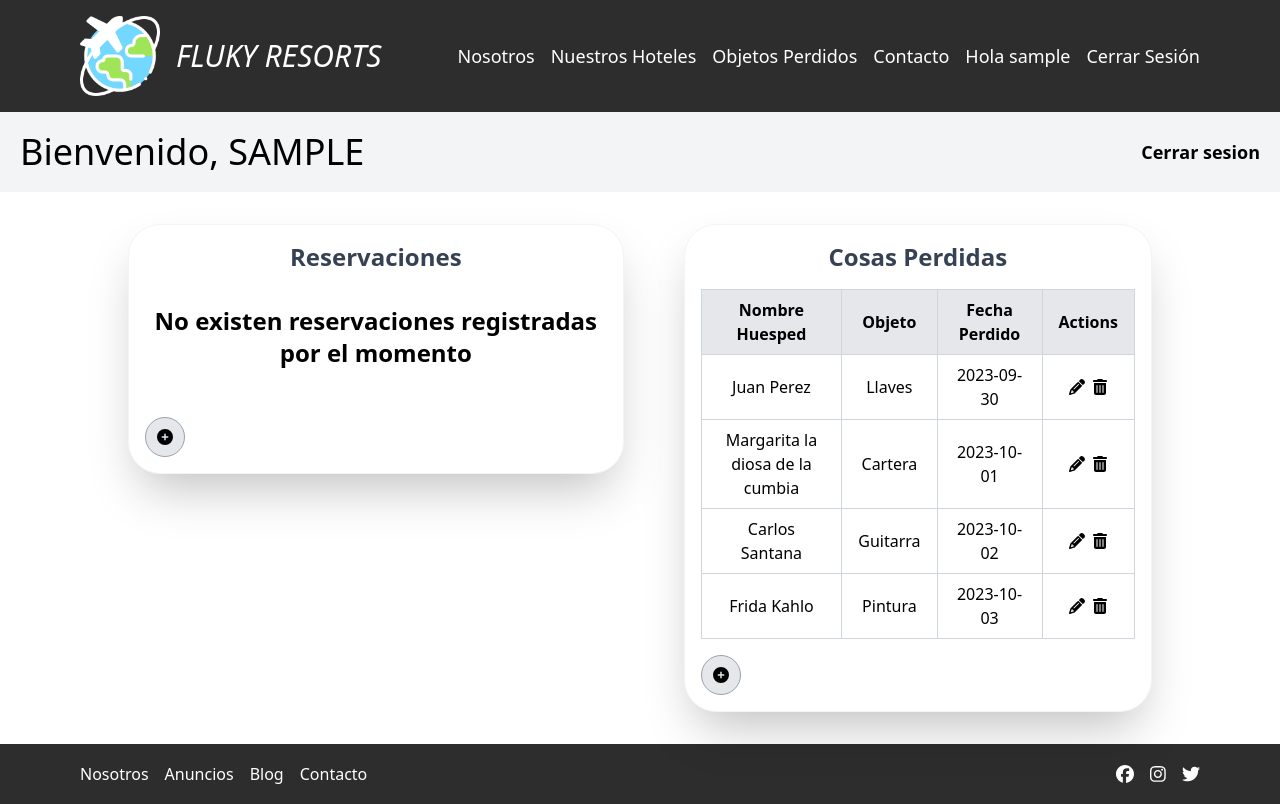
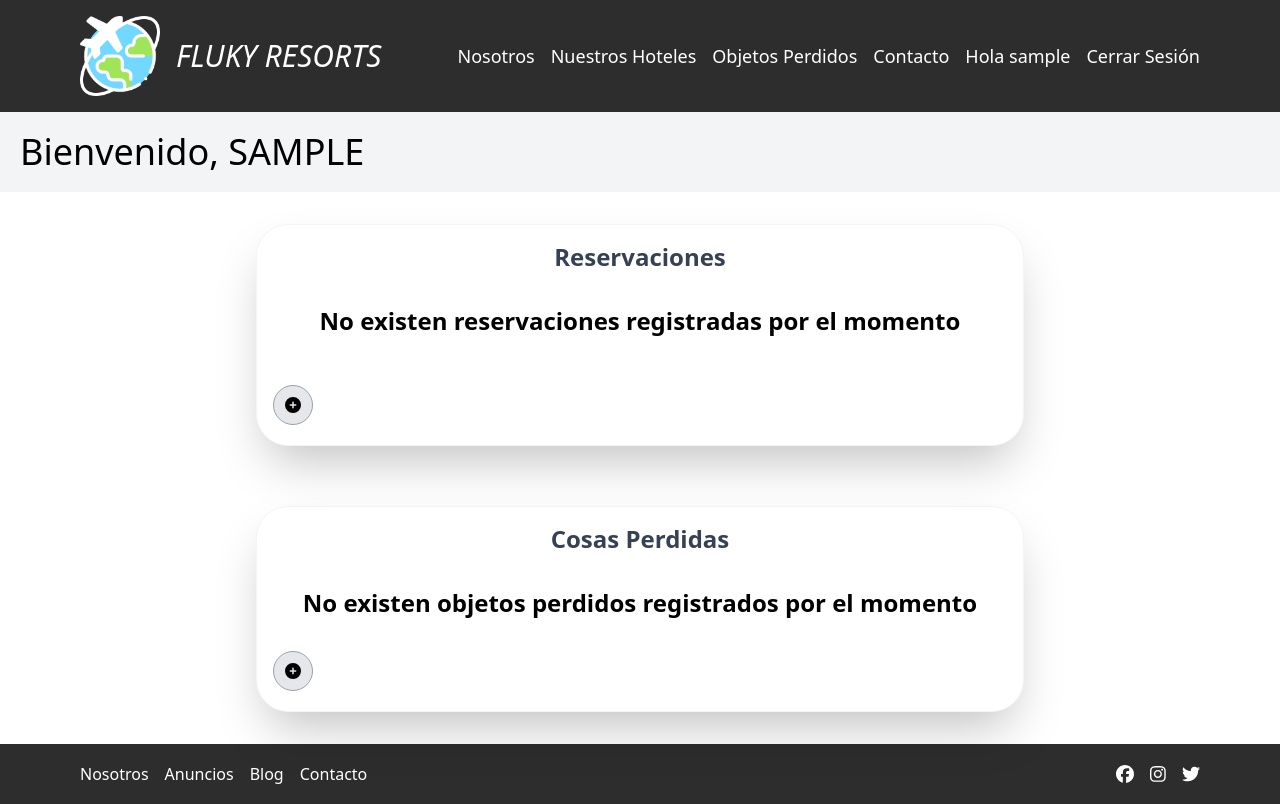
Before and after one commit to DJoztin/MiniProyGina2, an Angular app: page /admin in a window 1280 px wide. Built offline with nearby package versions, Linux system fonts and the light colour scheme; sample sign-in values are in the browser's storage.

Commit message:
SHE's THE TEAR IN MY HEART

```diff
--- a/src/app/components/admin-form-modal/admin-form-modal.component.html
+++ b/src/app/components/admin-form-modal/admin-form-modal.component.html
@@ -6,7 +6,7 @@
   </ng-container>
 
   <ng-container *ngIf="type === 'item'">
-    <!-- <app-objeto-perdido-form [data]="data" (formSubmit)="onSubmit($event)"></app-objeto-perdido-form> -->
+    <app-extravios [title]="title" [data]="data" [isOnAdminPanel]="true" (sendForm)="onSubmit($event)"></app-extravios>
   </ng-container>
 
 </mat-dialog-content>
--- a/src/app/components/admin-form-modal/admin-form-modal.component.ts
+++ b/src/app/components/admin-form-modal/admin-form-modal.component.ts
@@ -5,6 +5,7 @@ import { FormReservacionComponent } from "../form-reservacion/form-reservacion.c
 import { MatNativeDateModule } from '@angular/material/core';
 import { MatDatepickerModule } from '@angular/material/datepicker';
 import { provideNativeDateAdapter } from '@angular/material/core';
+import { ExtraviosComponent } from "../extravios/extravios.component";
 
 @Component({
   selector: 'app-admin-form-modal',
@@ -13,8 +14,9 @@ import { provideNativeDateAdapter } from '@angular/material/core';
     MatDialogModule,
     FormReservacionComponent,
     MatNativeDateModule,
-    MatDatepickerModule
-  ],
+    MatDatepickerModule,
+    ExtraviosComponent
+],
   templateUrl: './admin-form-modal.component.html',
   styleUrl: './admin-form-modal.component.css',
   providers: [provideNativeDateAdapter()]
--- a/src/app/components/admin-panel/admin-panel.component.html
+++ b/src/app/components/admin-panel/admin-panel.component.html
@@ -1,11 +1,8 @@
 <div class=" flex justify-between w-full text-4xl p-5 bg-gray-100">
     <h1>Bienvenido, {{username | uppercase}}</h1>
-    <button (click)="logout()"
-        class="text-lg font-bold hover:text-secondary transition-colors duration-200 cursor-pointer">Cerrar
-        sesion</button>
 </div>
 
-<div class="flex w-4/5 mx-auto gap-15 min-h-[61vh] my-8">
+<div class="flex flex-col w-3/5 mx-auto gap-15 min-h-[61vh] my-8">
     <div class="flex flex-col p-4 shadow-2xl  border border-gray-100 h-fit rounded-4xl grow-1 text-center bg-white">
         <h3 class="text-2xl font-bold text-gray-700">Reservaciones</h3>
         @if (reservations.length === 0) {
@@ -25,7 +22,7 @@
                 </tr>
             </thead>
             <tbody>
-                @for (reserv of reservations; track reserv; let i = $index) {
+                @for (reserv of reservations; track reserv) {
                 <tr>
                     <td class="border border-gray-300 px-4 py-2">{{reserv.hotel}}</td>
                     <td class="border border-gray-300 px-4 py-2">{{reserv.nombre}}</td>
@@ -69,24 +66,26 @@
         <table class="table-auto border-collapse border border-gray-300 w-full mt-4">
             <thead>
                 <tr class="bg-gray-200">
-                    <th class="border border-gray-300 px-4 py-2">Nombre Huesped</th>
-                    <th class="border border-gray-300 px-4 py-2">Objeto</th>
-                    <th class="border border-gray-300 px-4 py-2">Fecha Perdido</th>
-                    <th class="border border-gray-300 px-4 py-2">Actions</th>
+                    <th class="border border-gray-300 px-4 py-2">Email del Huesped</th>
+                    <th class="border border-gray-300 px-4 py-2">Hotel Perdido</th>
+                    <th class="border border-gray-300 px-4 py-2">Fecha de perdida</th>
+                    <th class="border border-gray-300 px-4 py-2">Tipo de articulo</th>
+                    <th class="border border-gray-300 px-4 py-2">actions</th>
                 </tr>
             </thead>
             <tbody>
-                @for (item of lostItems; track item; let i = $index) {
+                @for (item of lostItems; track item) {
                 <tr>
-                    <td class="border border-gray-300 px-4 py-2">{{item.nombreCliente}}</td>
-                    <td class="border border-gray-300 px-4 py-2">{{item.objeto}}</td>
-                    <td class="border border-gray-300 px-4 py-2">{{item.fechaPerdido}}</td>
+                    <td class="border border-gray-300 px-4 py-2">{{item.email}}</td>
+                    <td class="border border-gray-300 px-4 py-2">{{item.ubicacion}}</td>
+                    <td class="border border-gray-300 px-4 py-2">{{item.fecha}}</td>
+                    <td class="border border-gray-300 px-4 py-2">{{item.tipo}}</td>
                     <td class="border border-gray-300 px-4 py-2 ">
-                        <a (click)="openEditModal(lostItemType, i)" class="icon-button mx-1 cursor-pointer">
+                        <a (click)="openEditModal(lostItemType, item.id)" class="icon-button mx-1 cursor-pointer">
                             <fa-icon class="hover:text-secondary transition-colors duration-200"
                                 [icon]="editIcon"></fa-icon>
                         </a>
-                        <a (click)="showModalDelete(lostItemType, i)" class="icon-button mx-1 cursor-pointer">
+                        <a (click)="showModalDelete(lostItemType, item.id)" class="icon-button mx-1 cursor-pointer">
                             <fa-icon class="hover:text-secondary transition-colors duration-200"
                                 [icon]="deleteIcon"></fa-icon>
                         </a>
--- a/src/app/components/admin-panel/admin-panel.component.ts
+++ b/src/app/components/admin-panel/admin-panel.component.ts
@@ -2,14 +2,15 @@ import { Component } from '@angular/core';
 import { Router } from '@angular/router';
 import { AuthService } from '../../services/auth.service';
 import { CommonModule } from '@angular/common';
-import { LoginService } from '../../services/login.service';
 import { FontAwesomeModule } from '@fortawesome/angular-fontawesome';
 import { faL, faPencilAlt, faPlusCircle, faTrashAlt } from '@fortawesome/free-solid-svg-icons';
 import { MatDialog } from '@angular/material/dialog';
 import { Reservation } from '../../models/reservation';
 import { BookingService } from '../../services/booking.service';
+import { AdminFormModalComponent } from '../admin-form-modal/admin-form-modal.component';
+import { Objeto } from '../../models/objetos';
+import { ExtraviosService } from '../../services/extravios.service';
 import Swal from 'sweetalert2';
-import { AdminFormModalComponent } from '../admin-form-modal/admin-form-modal.component';
 
 
 
@@ -26,39 +27,19 @@ export class AdminPanelComponent {
   readonly reservType: string = "reserv";
   readonly lostItemType: string = "item"
 
-  // Cosas de prueba:
-  lostItems = [
-    {
-      nombreCliente: 'Juan Perez',
-      objeto: 'Llaves',
-      fechaPerdido: '2023-09-30',
-    },
-    {
-      nombreCliente: 'Margarita la diosa de la cumbia',
-      objeto: 'Cartera',
-      fechaPerdido: '2023-10-01',
-    },
-    {
-      nombreCliente: 'Carlos Santana',
-      objeto: 'Guitarra',
-      fechaPerdido: '2023-10-02',
-    },
-    {
-      nombreCliente: 'Frida Kahlo',
-      objeto: 'Pintura',
-      fechaPerdido: '2023-10-03',
-    },
-  ];
 
+  lostItems: Objeto[] = [];
   reservations: Reservation[] = [];
-
-  constructor(private authService: AuthService, private router: Router,
-    private loginService: LoginService, private dialog: MatDialog, private reservService: BookingService) {
-  }
 
   editIcon = faPencilAlt;
   deleteIcon = faTrashAlt;
   addIcon = faPlusCircle;
+
+
+  constructor(private authService: AuthService, private router: Router,
+    private dialog: MatDialog, private reservService: BookingService,
+    private lostObjService: ExtraviosService) {}
+
 
   ngOnInit() {
     // Tomar los datos de los servicios
@@ -77,16 +58,11 @@ export class AdminPanelComponent {
     }
   }
 
-  logout() {
-    this.loginService.logout();
-    this.isLoggedIn = false;
-    this.router.navigate(['/']);
-  }
-
   // Funcion para agarrar los datos de los dos servicios, rsv y cosas perdidas, si estos devolvieran observables esta funcion
   // se podria ahorrar pero como no lo hacen es mejor asi
   fetchData(): void {
     this.reservations = this.reservService.getReservas();
+    this.lostItems = this.lostObjService.obtenerObjetos();
   }
 
   openNewModal(type: string): void {
@@ -126,9 +102,11 @@ export class AdminPanelComponent {
           }
         } else{
           if(!isEditing){
-            // Creacion de un nuevo objeto perdido
+            // Creacion de un objeto perdido
+            this.lostObjService.agregarObjeto(result);
           }else{
             // Edicion de un objeto perdido
+            this.lostObjService.editObjeto(result);
           }
         }
 
--- a/src/app/components/extravios/extravios.component.html
+++ b/src/app/components/extravios/extravios.component.html
@@ -1,6 +1,6 @@
+@if(!isOnAdminPanel){
 <div class="flex flex-row bg-black h-full">
-
-    <div ><img [src]="lost" alt="Imagen de extravios" class="w-full absolute h-169.5 object-cover opacity-75 z-0">
+  <div><img [src]="lost" alt="Imagen de extravios" class="w-full absolute h-169.5 object-cover opacity-75 z-0">
     <div class="absolute mt-50 text-2xl font-semibold text-white flex flex-col items-start justify-center ml-20">
       <h1 class="text-4xl mb-30">¿Olvidaste algo en tu estancia?</h1>
       <h2>Solicita un ticket para recuperar tu objeto perdido</h2>
@@ -9,8 +9,8 @@
   </div>
 
   <div class="flex flex-col p-6  rounded-[8px] w-130 my-3 bg-white z-10 ml-250">
-    <h2 class="text-xl font-semibold text-gray-800 mb-4 text-center">Solicitar Ticket</h2>
-    <form [formGroup]="form" (ngSubmit)="nuevoObjeto()" >
+    <h2 class="text-xl font-semibold text-gray-800 mb-4 text-center">{{title}}</h2>
+    <form [formGroup]="form" (ngSubmit)="nuevoObjeto()">
       <mat-form-field appearance="fill" class="w-full mb-4">
         <mat-label>Email</mat-label>
         <input matInput placeholder="Ingrese su email" formControlName="email">
@@ -67,3 +67,64 @@
     </form>
   </div>
 </div>
+
+} @else {
+<div class="flex flex-col p-6 rounded-[8px] w-115  bg-white z-10 ">
+  <h2 class="text-xl font-semibold text-gray-800 mb-4 text-center">{{title}}</h2>
+  <form [formGroup]="form" (ngSubmit)="nuevoObjeto()">
+    <mat-form-field appearance="fill" class="w-full mb-4">
+      <mat-label>Email</mat-label>
+      <input matInput placeholder="Ingrese su email" formControlName="email">
+      <mat-error *ngIf="form.get('email')?.hasError('required')">Campo requerido</mat-error>
+      <mat-error *ngIf="form.get('email')?.hasError('email')">Email no válido</mat-error>
+    </mat-form-field>
+
+    <mat-form-field appearance="fill" class="w-full mb-4">
+      <mat-label>Ubicación</mat-label>
+      <input matInput placeholder="Lugar de pérdida" formControlName="ubicacion">
+      <mat-error *ngIf="form.get('ubicacion')?.hasError('required')">Campo requerido</mat-error>
+      <mat-error *ngIf="form.get('ubicacion')?.hasError('pattern')">Solo letras permitidas</mat-error>
+    </mat-form-field>
+
+    <mat-form-field appearance="fill" class="w-full mb-4">
+      <mat-label>Fecha de pérdida</mat-label>
+      <input matInput [matDatepicker]="picker" formControlName="fecha">
+      <mat-datepicker-toggle matSuffix [for]="picker"></mat-datepicker-toggle>
+      <mat-datepicker #picker></mat-datepicker>
+      <mat-error *ngIf="form.get('fecha')?.hasError('required')">Campo requerido</mat-error>
+      <mat-error *ngIf="form.get('fecha')?.hasError('fechaPasada')">
+        No puedes seleccionar una fecha anterior a una semana
+      </mat-error>
+    </mat-form-field>
+
+    <mat-form-field appearance="fill" class="w-full mb-4">
+      <mat-label>Tipo de objeto</mat-label>
+      <mat-select formControlName="tipo">
+        <mat-option *ngFor="let tipo of tipos" [value]="tipo">{{ tipo }}</mat-option>
+      </mat-select>
+      <mat-error *ngIf="form.get('tipo')?.hasError('required')">Campo requerido</mat-error>
+    </mat-form-field>
+
+    <mat-form-field appearance="fill" class="w-full max-h-37 min-h-37 mb-2">
+      <mat-label>Descripción</mat-label>
+      <textarea matInput formControlName="descripcion" rows="4" maxlength="150"></textarea>
+      <mat-hint align="end">{{ form.get('descripcion')?.value?.length || 0 }}/150</mat-hint>
+      <mat-error *ngIf="form.get('descripcion')?.hasError('required')">Campo requerido</mat-error>
+    </mat-form-field>
+
+    <div class="flex flex-row justify-between">
+      <mat-checkbox formControlName="aceptarTerminos">
+        Acepto los términos<br> y condiciones
+      </mat-checkbox>
+      <mat-error *ngIf="form.get('aceptarTerminos')?.hasError('requiredTrue')">
+        Debes aceptar los términos para continuar
+      </mat-error>
+
+
+      <button mat-raised-button color="primary" type="submit" [disabled]="form.invalid" class="mx-auto">
+        Registrar objeto perdido
+      </button>
+    </div>
+  </form>
+</div>
+}
--- a/src/app/components/extravios/extravios.component.ts
+++ b/src/app/components/extravios/extravios.component.ts
@@ -1,4 +1,4 @@
-import { Component } from '@angular/core';
+import { Component, EventEmitter, Input, Output } from '@angular/core';
 import { AbstractControl, FormBuilder, FormGroup, ReactiveFormsModule, ValidationErrors, Validators } from '@angular/forms';
 import { CommonModule } from '@angular/common';
 import { MatFormFieldModule } from '@angular/material/form-field';
@@ -34,10 +34,18 @@ import Swal from 'sweetalert2';
   styleUrls: ['./extravios.component.css']
 })
 export class ExtraviosComponent {
+  @Input() title: string = "Solicitar ticket";
+  @Input() data: any;
+  @Input() isOnAdminPanel: boolean = false;
+  @Output() sendForm: EventEmitter<Objeto> = new EventEmitter<Objeto>;
+
   objeto!: Objeto;
   form: FormGroup;
   tipos = ['Documento', 'Llaves', 'Celular', 'Ropa', 'Otro'];
   lost: string = 'assets/img/lost.webp';
+
+
+
   constructor(private fb: FormBuilder, private extraviosService: ExtraviosService) {
     this.form = this.fb.group({
       email: ['', [Validators.required, Validators.email]],
@@ -51,7 +59,14 @@ export class ExtraviosComponent {
   }
 
   ngOnInit() {
-    this.objeto = this.extraviosService.nuevoObjeto();
+    if(this.data){
+      // Edicion, se llena los datos que ya estaban
+      this.objeto = this.data;
+    }else{
+      // Si esta creando desde 0, se manda a llamar al servicio
+      this.objeto = this.extraviosService.nuevoObjeto();
+    }
+
   }
 
   nuevoObjeto(): void {
@@ -65,7 +80,6 @@ export class ExtraviosComponent {
         : 1;
         objetoForm.id = nuevoId;
         objetoForm.fecha = fecha;
-        this.extraviosService.agregarObjeto(objetoForm);
         Swal.fire({
           title: '¡Éxito!',
           color: '#f0f0f0',
@@ -75,6 +89,12 @@ export class ExtraviosComponent {
           confirmButtonText: 'Aceptar'
         });
         this.form.reset();
+        if(!this.isOnAdminPanel){
+          // Si no esta en el admin panel manda llamar al servicio nomral, si esta en admin se manda el output
+          this.extraviosService.agregarObjeto(objetoForm);
+        } else{
+          this.sendForm.emit(objetoForm);
+        }
       }
   }
 
--- a/src/app/services/booking.service.ts
+++ b/src/app/services/booking.service.ts
@@ -31,9 +31,9 @@ export class BookingService {
   }
 
   deleteReserva(idReserva: number): boolean{
-    const rsv = this.reservas.find(rsv => rsv.id == idReserva)
-    if(rsv){
-      this.reservas.splice(this.reservas.indexOf(rsv),1);
+    const index = this.reservas.findIndex(rsv => rsv.id === idReserva);
+    if(index != -1){
+      this.reservas.splice(index,1);
       this.saveToLocalStorage();
       return true;
     } else{
--- a/src/app/services/extravios.service.ts
+++ b/src/app/services/extravios.service.ts
@@ -14,19 +14,37 @@ export class ExtraviosService {
     this.objetos = data ? JSON.parse(data) : [];
   }
 
-   obtenerObjetos(): Objeto[] {
+  obtenerObjetos(): Objeto[] {
     const data = localStorage.getItem('objetosPerdidos');
     return data ? JSON.parse(data) : [];
   }
-    agregarObjeto(obj: Objeto): void {
+
+  agregarObjeto(obj: Objeto): void {
     this.objetos.push(obj);
-    localStorage.setItem('objetosPerdidos', JSON.stringify(this.objetos));
+    this.saveToLocalStorage()
   }
 
+  editObjeto(obj: Objeto): void {
+    const index = this.objetos.findIndex(aux => aux.id === obj.id);
+    this.objetos[index] = obj;
+    this.saveToLocalStorage();
+  }
 
-   nuevoObjeto(): Objeto{
-    return{
-      id:this.objetos.length + 1,
+  deleteObjeto(idObjeto: number): boolean {
+    const index = this.objetos.findIndex(rsv => rsv.id === idObjeto);
+    if (index != -1) {
+      this.objetos.splice(index, 1);
+      this.saveToLocalStorage();
+      return true;
+    } else {
+      // Si no existe la reserva develve false de que hubo error
+      return false;
+    }
+  }
+
+  nuevoObjeto(): Objeto {
+    return {
+      id: this.objetos.length + 1,
       email: '',
       ubicacion: '',
       fecha: '',
@@ -34,4 +52,8 @@ export class ExtraviosService {
       descripcion: '',
     };
   }
+
+  saveToLocalStorage(): void {
+    localStorage.setItem('objetosPerdidos', JSON.stringify(this.objetos));
+  }
 }
--- a/src/app/services/hotels.service.ts
+++ b/src/app/services/hotels.service.ts
@@ -40,8 +40,9 @@ export class HotelsService {
     if (this.hotelsSubject.getValue().length !== 0) return;
 
     this.http
-      .get<Hotel[]>('https://fluky-resorts.free.beeceptor.com/hotels')
-      // .get<Hotel[]>('https://fluky.free.beeceptor.com/todos')
+      // .get<Hotel[]>('https://fluky-resorts-2.free.beeceptor.com/hotels')
+      // .get<Hotel[]>('https://fluky-resorts.free.beeceptor.com/hotels')
+      .get<Hotel[]>('https://fluky.free.beeceptor.com/todos')
       .pipe(take(1))
       .subscribe((hotels) => {
         this.hotelsSubject.next(hotels);
```
Lines whose indentation alone changed are shown as unchanged.
